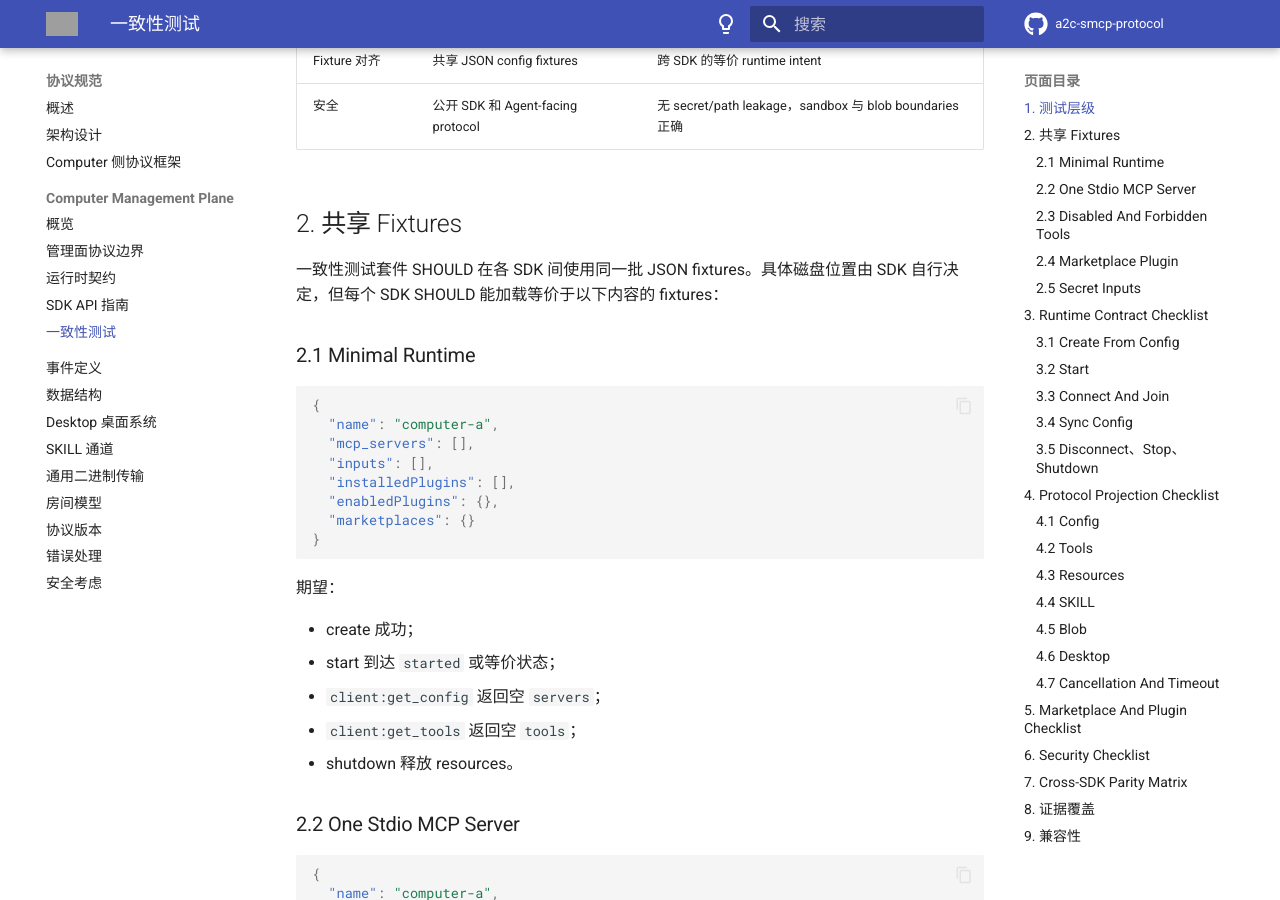
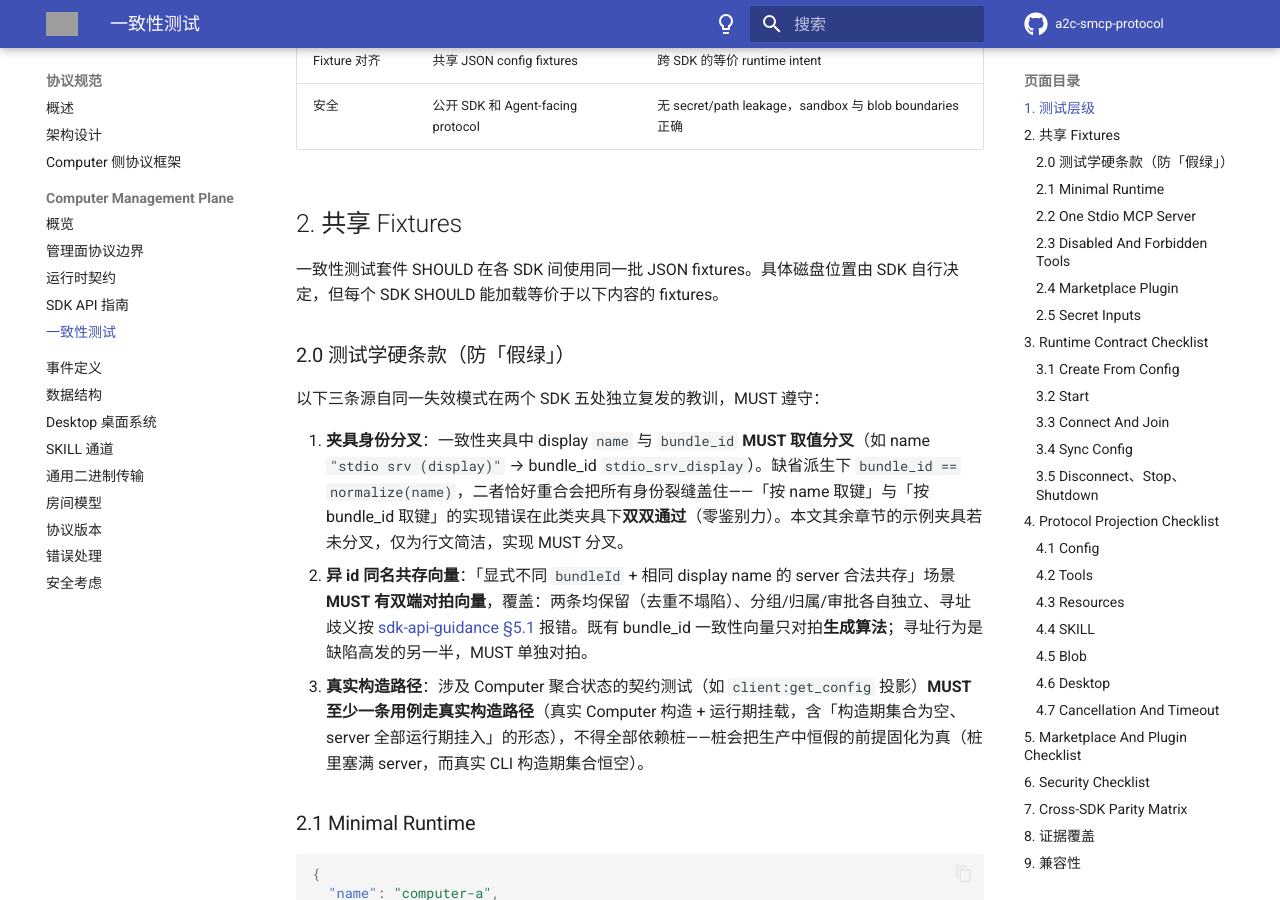
Before and after one commit to A2C-SMCP/a2c-smcp-protocol, an MkDocs documentation site: the page built from docs/specification/computer-management/conformance-tests.md, in a window 1280 px wide and 900 px high, scrolled down 579 px. Built offline with MkDocs 1.6.1 and Material for MkDocs 9.7.7, drawn with Linux system fonts in a browser that asks for light colours; comment, search, counter and statistics services are not loaded; the version menu is left out; grey boxes are pictures that could not be loaded.

Commit message:
docs(conformance): 测试学硬条款§2.0——夹具 name/bundle_id 分叉、异 id 同名共存对拍向量、真实构造路径 [#27]
Co-Authored-By: Claude Fable 5 <noreply@anthropic.com>

```diff
--- a/docs/specification/computer-management/conformance-tests.md
+++ b/docs/specification/computer-management/conformance-tests.md
@@ -13,7 +13,15 @@
 
 ## 2. 共享 Fixtures
 
-一致性测试套件 SHOULD 在各 SDK 间使用同一批 JSON fixtures。具体磁盘位置由 SDK 自行决定，但每个 SDK SHOULD 能加载等价于以下内容的 fixtures：
+一致性测试套件 SHOULD 在各 SDK 间使用同一批 JSON fixtures。具体磁盘位置由 SDK 自行决定，但每个 SDK SHOULD 能加载等价于以下内容的 fixtures。
+
+### 2.0 测试学硬条款（防「假绿」）
+
+以下三条源自同一失效模式在两个 SDK 五处独立复发的教训，MUST 遵守：
+
+1. **夹具身份分叉**：一致性夹具中 display `name` 与 `bundle_id` **MUST 取值分叉**（如 name `"stdio srv (display)"` → bundle_id `stdio_srv_display`）。缺省派生下 `bundle_id == normalize(name)`，二者恰好重合会把所有身份裂缝盖住——「按 name 取键」与「按 bundle_id 取键」的实现错误在此类夹具下**双双通过**（零鉴别力）。本文其余章节的示例夹具若未分叉，仅为行文简洁，实现 MUST 分叉。
+2. **异 id 同名共存向量**：「显式不同 `bundleId` + 相同 display name 的 server 合法共存」场景 **MUST 有双端对拍向量**，覆盖：两条均保留（去重不塌陷）、分组/归属/审批各自独立、寻址歧义按 [sdk-api-guidance §5.1](sdk-api-guidance.md) 报错。既有 bundle_id 一致性向量只对拍**生成算法**；寻址行为是缺陷高发的另一半，MUST 单独对拍。
+3. **真实构造路径**：涉及 Computer 聚合状态的契约测试（如 `client:get_config` 投影）**MUST 至少一条用例走真实构造路径**（真实 Computer 构造 + 运行期挂载，含「构造期集合为空、server 全部运行期挂入」的形态），不得全部依赖桩——桩会把生产中恒假的前提固化为真（桩里塞满 server，而真实 CLI 构造期集合恒空）。
 
 ### 2.1 Minimal Runtime
 
```
